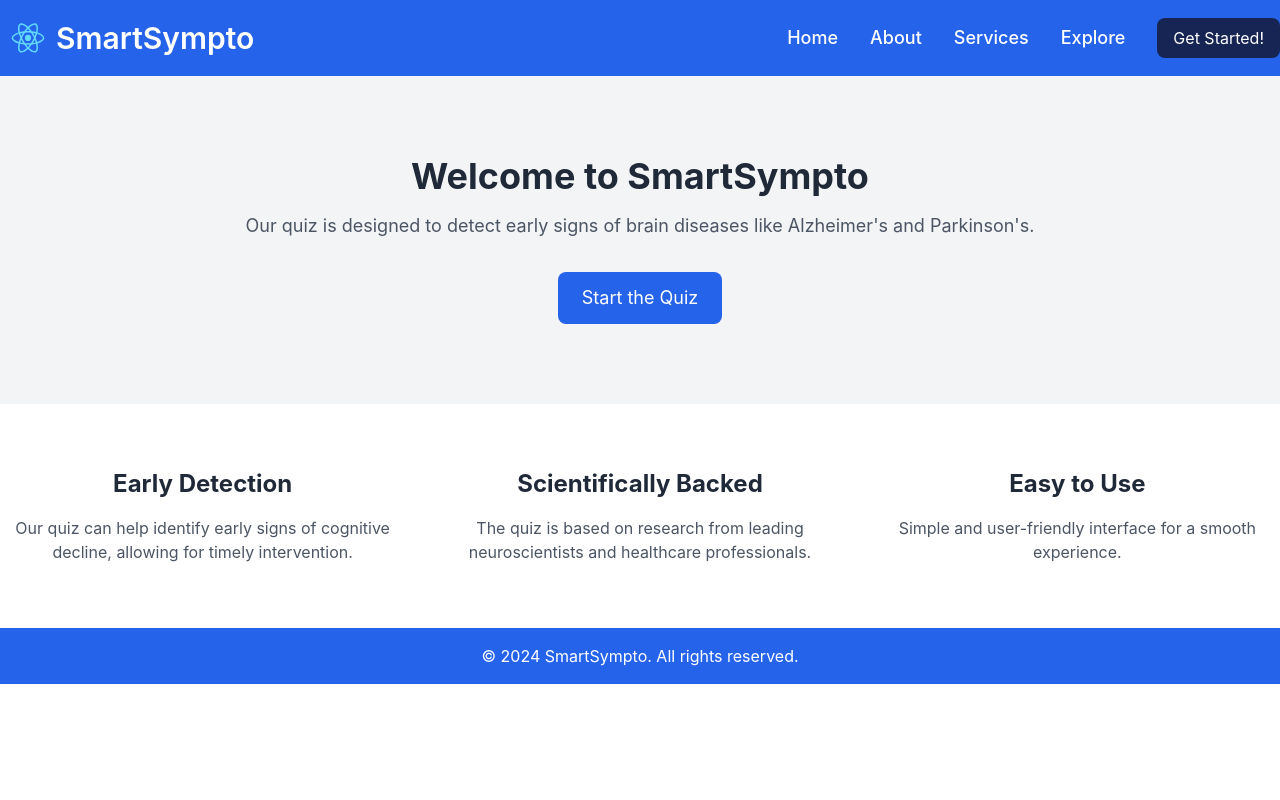
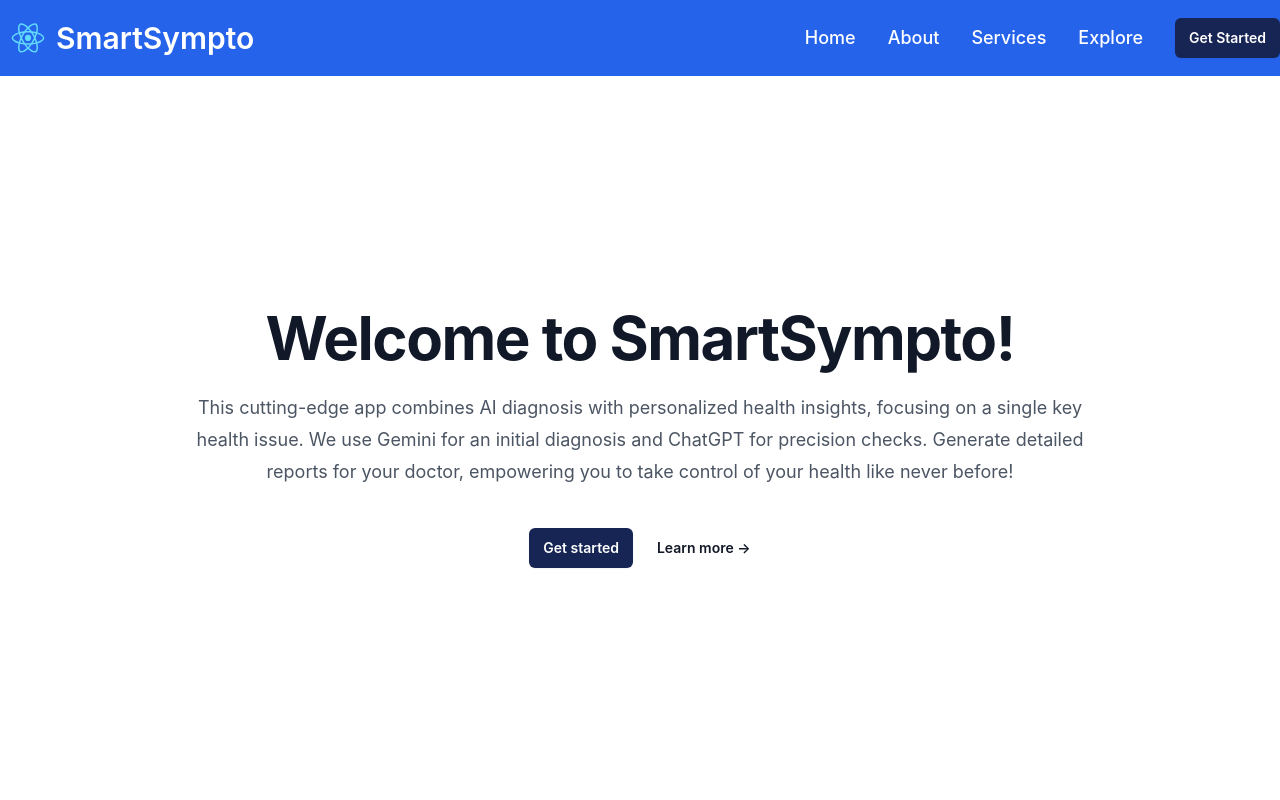
Before and after one commit to TerminatingCoder101/CongressionalAppChallenge, a React (Create React App) app: page / in a window 1280 px wide. Shown: the top 800 px of the page. Built offline with nearby package versions, Linux system fonts and the light colour scheme.

Commit message:
welcome page update

```diff
--- a/src/App.js
+++ b/src/App.js
@@ -1,5 +1,6 @@
 import React from 'react';
 import { BrowserRouter as Router, Route, Routes } from 'react-router-dom';
+import Home from './pages/Home';
 import Hero from './pages/Hero';
 import './App.css';
 
--- a/src/components/Home/Header.js
+++ b/src/components/Home/Header.js
@@ -50,7 +50,7 @@ function Header() {
                                transition-all duration-200">{name}</a>
                           </li>
                         ); })}
-                    <button className="btn-primary"> Get Started!</button>
+                    <button class="rounded-md bg-blue-950 px-3.5 py-2.5 text-sm font-semibold text-white shadow-sm hover:bg-indigo-500 focus-visible:outline focus-visible:outline-2 focus-visible:outline-offset-2 focus-visible:outline-indigo-600"> Get Started</button>
                   </ul>
                 </div>
               </div>
--- a/src/index.css
+++ b/src/index.css
@@ -3,11 +3,6 @@
 @tailwind utilities;
 
 
-@layer components{
-  .btn-primary {
-    @apply bg-blue-950 text-white hover:bg-blue-400 duration-200 rounded-lg py-2 px-4;
-  }
-}
 body {
   margin: 0;
   font-family: -apple-system, BlinkMacSystemFont, 'Segoe UI', 'Roboto', 'Oxygen',
--- a/src/pages/Hero.js
+++ b/src/pages/Hero.js
@@ -3,21 +3,27 @@ import { Link } from 'react-router-dom';
 import Header from '../components/Home/Header';
 import Footer from '../components/Home/Footer';
 
-function Home() {
+function Hero() {
     return (
     <div>
-            <Header/> {/* Header at the top */}
+      {/* Header at the top */}
+        <Header/>
 
       {/* Hero Section */}
-            <section className="bg-gray-100 py-20">
-                <div className="container mx-auto text-center">
-                    <h1 className="text-4xl font-bold text-gray-800 mb-4">Welcome to SmartSympto</h1>
-                    <p className="text-lg text-gray-600 mb-8">
-                        Our quiz is designed to detect early signs of brain diseases like Alzheimer's and Parkinson's.
-                    </p>
-                    <button className="bg-blue-600 text-white px-6 py-3 rounded-lg text-lg">
-                        Start the Quiz
-                    </button>
+      <section>
+          <div class="relative isolate px-6 pt-2 lg:px-8">
+            <div class="absolute inset-x-0 -top-40 -z-10 transform-gpu overflow-hidden blur-3xl sm:-top-80" aria-hidden="true">
+          </div>
+            <div class="text-center mx-auto max-w-4xl py-32 sm:py-48 lg:py-56">
+              <div class="text-center">
+                <h1 class="font-bold tracking-tight text-gray-900 sm:text-6xl">Welcome to SmartSympto!</h1>
+                <p class="mt-6 text-lg leading-8 text-gray-600">This cutting-edge app combines AI diagnosis with personalized health insights, focusing on a single key health issue. We use Gemini for an initial diagnosis and ChatGPT for precision checks. Generate detailed reports for your doctor, empowering you to take control of your health like never before!</p>
+              <div class="mt-10 flex items-center justify-center gap-x-6">
+                <a href="#" class="rounded-md bg-blue-950 px-3.5 py-2.5 text-sm font-semibold text-white shadow-sm hover:bg-indigo-500 focus-visible:outline focus-visible:outline-2 focus-visible:outline-offset-2 focus-visible:outline-indigo-600">Get started</a>
+                <a href="#" class="text-sm font-semibold leading-6 text-gray-900">Learn more <span aria-hidden="true">→</span></a>
+              </div>
+            </div>
+          </div>
           </div>
       </section>
 
@@ -27,13 +33,13 @@ function Home() {
             <div className="text-center">
                 <h2 className="text-2xl font-bold text-gray-800 mb-4">Early Detection</h2>
                   <p className="text-gray-600">
-                            Our quiz can help identify early signs of cognitive decline, allowing for timely intervention.
+                    Our application can help identify early signs of cognitive decline, allowing for timely intervention.
                   </p>
             </div>
             <div className="text-center">
                 <h2 className="text-2xl font-bold text-gray-800 mb-4">Scientifically Backed</h2>
                     <p className="text-gray-600">
-                            The quiz is based on research from leading neuroscientists and healthcare professionals.
+                      The application is based on research from leading neuroscientists and healthcare professionals.
                     </p>
             </div>
             <div className="text-center">
@@ -45,9 +51,10 @@ function Home() {
         </div>
       </section>
 
-            <Footer /> {/* Footer at the bottom */}
+      {/* Footer at the bottom */}
+      <Footer />
     </div>
     );
 }
 
-export default Home;
+export default Hero;
--- /dev/null
+++ b/src/pages/Home.js
@@ -0,0 +1,53 @@
+import React from 'react';
+import { Link } from 'react-router-dom';
+import Header from '../components/Home/Header';
+import Footer from '../components/Home/Footer';
+
+function Home() {
+    return (
+        <div>
+            <Header/> {/* Header at the top */}
+
+            {/* Hero Section */}
+            <section className="bg-gray-100 py-20">
+                <div className="container mx-auto text-center">
+                    <h1 className="text-4xl font-bold text-gray-800 mb-4">Welcome to SmartSympto</h1>
+                    <p className="text-lg text-gray-600 mb-8">
+                        Our quiz is designed to detect early signs of brain diseases like Alzheimer's and Parkinson's.
+                    </p>
+                    <button className="bg-blue-600 text-white px-6 py-3 rounded-lg text-lg">
+                        Start the Quiz
+                    </button>
+                </div>
+            </section>
+
+            {/* Features Section */}
+            <section className="py-16 bg-white">
+                <div className="container mx-auto grid grid-cols-1 md:grid-cols-2 lg:grid-cols-3 gap-8">
+                    <div className="text-center">
+                        <h2 className="text-2xl font-bold text-gray-800 mb-4">Early Detection</h2>
+                        <p className="text-gray-600">
+                            Our quiz can help identify early signs of cognitive decline, allowing for timely intervention.
+                        </p>
+                    </div>
+                    <div className="text-center">
+                        <h2 className="text-2xl font-bold text-gray-800 mb-4">Scientifically Backed</h2>
+                        <p className="text-gray-600">
+                            The quiz is based on research from leading neuroscientists and healthcare professionals.
+                        </p>
+                    </div>
+                    <div className="text-center">
+                        <h2 className="text-2xl font-bold text-gray-800 mb-4">Easy to Use</h2>
+                        <p className="text-gray-600">
+                            Simple and user-friendly interface for a smooth experience.
+                        </p>
+                    </div>
+                </div>
+            </section>
+
+            <Footer /> {/* Footer at the bottom */}
+        </div>
+    );
+}
+
+export default Home;
```
Lines whose indentation alone changed are shown as unchanged.
